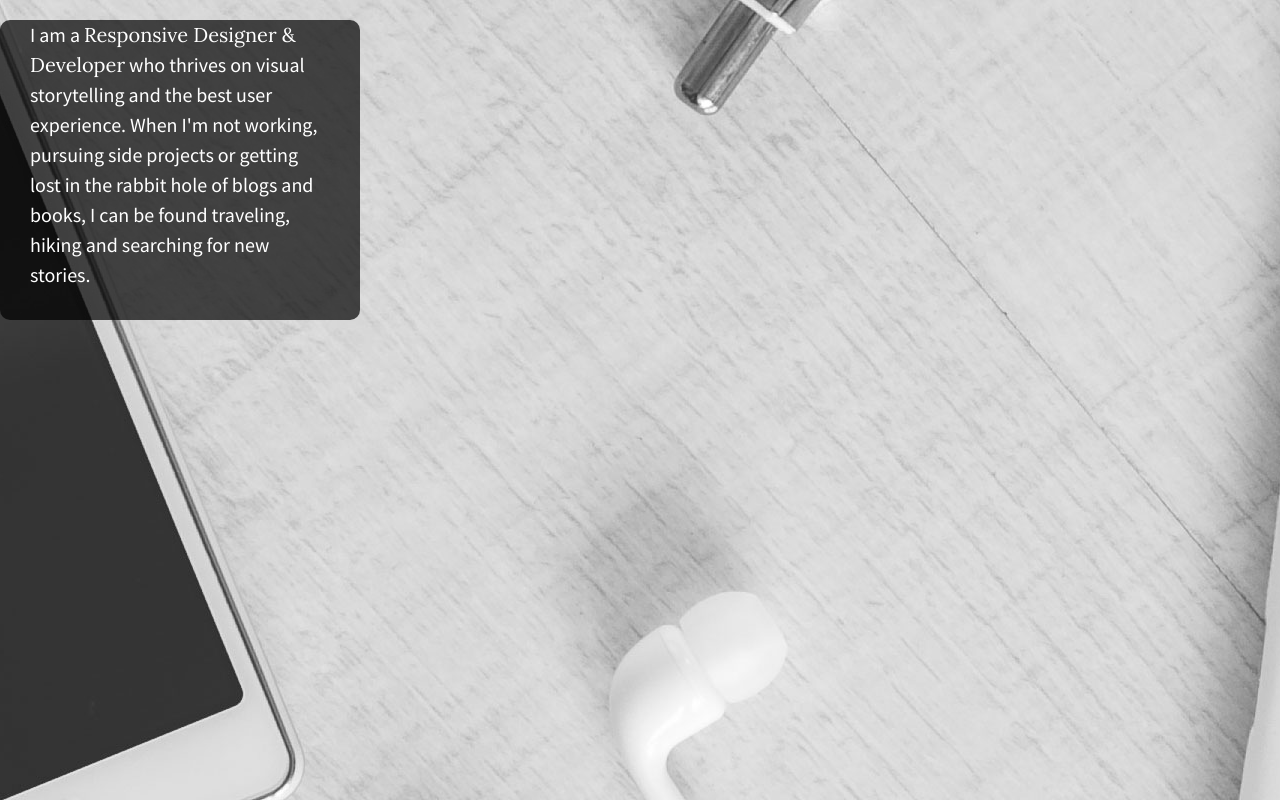
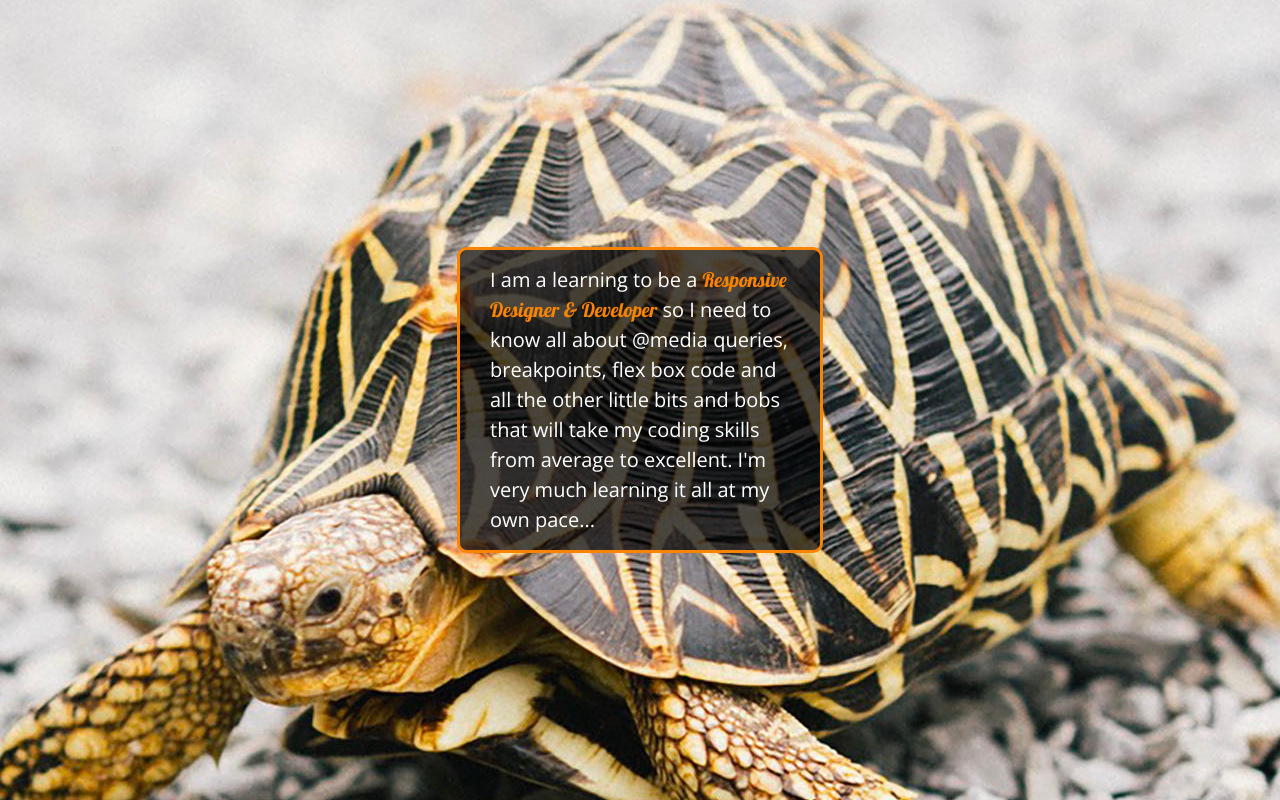
Before and after one commit to carolnourse/06.03-206-flexbox-customize-starter, a plain HTML site: page index.html in a window 1280 px wide. Drawn offline with nearby package versions, Linux system fonts and the light colour scheme.

Commit message:
changed background image, fonts, special font colour and border around text

```diff
--- a/css/main.css
+++ b/css/main.css
@@ -97,12 +97,14 @@ textarea {
 
 /*Large Background Image*/
 html {
-  background: url(../img/bkgd2.jpg) no-repeat center center fixed;
+  background: url(../img/melissa-keizer-unsplash.jpeg) no-repeat center center fixed;
    /* set height to 100% - these are important for allowing content to vertically align */
+   height: 100%;
 }
 
 body {
   /* set height to 100% - these are important for allowing content to vertically align */
+  height: 100%;
 }
 
 .wrapper {
@@ -110,6 +112,9 @@ body {
   margin: 0;
   height: 100%;
   width: 100%;
+  display: flex;
+  justify-content: center;
+  align-items: center;
 }
 
 #content {
@@ -117,7 +122,7 @@ body {
   background: #222;
   background:rgba(0,0,0,0.7);
   color: #fff;
-  font-family: 'Source Sans Pro', sans-serif;
+  font-family: 'Open Sans', sans-serif;
   font-weight: 300;
   font-size: 1.25em;
   line-height: 1.5em;
@@ -125,10 +130,15 @@ body {
   padding: 0px 30px;
   width: 300px;
   height: 300px;
+  display: flex;
+  justify-content: center;
+  align-items: center;
+  border: 3px solid #f88305;
 }
 
 #content p span {
-  font-family: 'Lora', sans-serif;
+  font-family: 'Lobster', cursive;
+  color: #f88305;
 }
 
 
--- a/index.html
+++ b/index.html
@@ -13,8 +13,7 @@
         <link rel="stylesheet" href="css/normalize.css">
         <link rel="stylesheet" href="css/main.css">
         <script src="js/vendor/modernizr-2.8.3.min.js"></script>
-        <link href="https://fonts.googleapis.com/css?family=Lora|Source+Sans+Pro:400,700" rel="stylesheet">
-
+        <link href="https://fonts.googleapis.com/css2?family=Lobster&family=Open+Sans:wght@300&display=swap" rel="stylesheet">
     </head>
     <body>
         <!--[if lt IE 8]>
@@ -25,7 +24,7 @@
 
         <section class="wrapper">
             <div id="content">
-                <p>I am a <span>Responsive Designer & Developer</span> who thrives on visual storytelling and the best user experience. When I'm not working, pursuing side projects or getting lost in the rabbit hole of blogs and books, I can be found traveling, hiking and searching for new stories.</p>
+                <p>I am a learning to be a <span>Responsive Designer & Developer</span> so I need to know all about @media queries, breakpoints, flex box code and all the other little bits and bobs that will take my coding skills from average to excellent. I'm very much learning it all at my own pace...</p>
             </div>
         </section>
 
```
Also changed, not shown: img/melissa-keizer-unsplash.jpeg (added).
